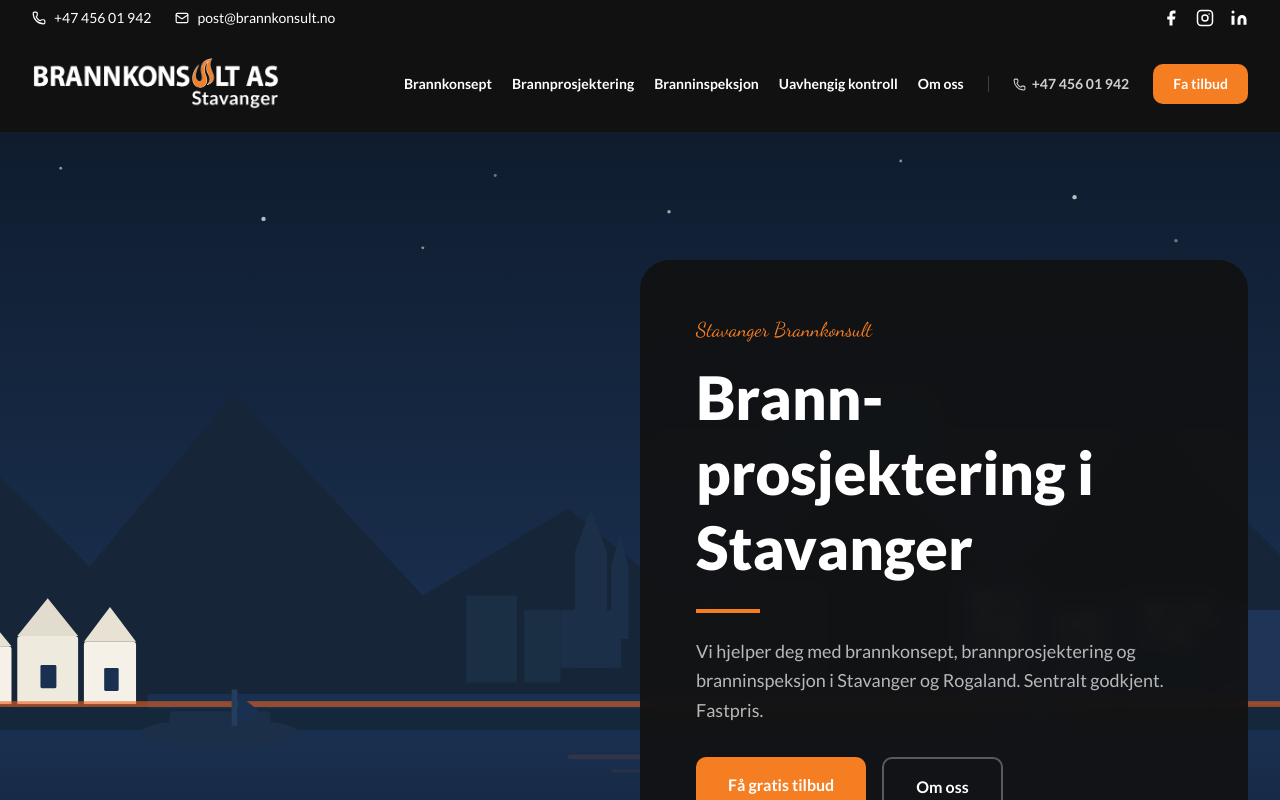
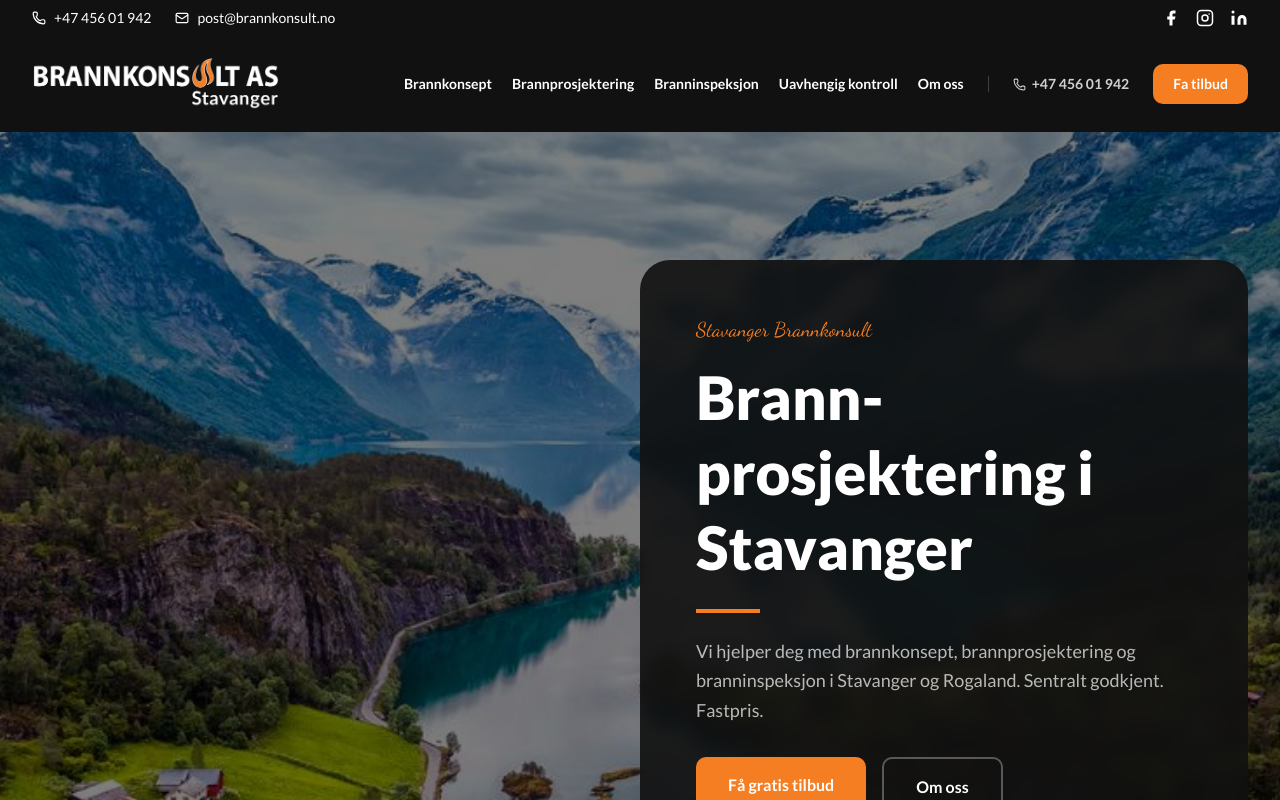
Before and after one commit to TerjeFevaag/stavangerbrannkonsult, a Next.js app: page / in a window 1280 px wide. Shown: the top 800 px of the page. Built offline with nearby package versions, Linux system fonts and the light colour scheme.

Commit message:
Revert hero to original photo
Co-Authored-By: Claude Sonnet 4.6 <noreply@anthropic.com>

```diff
--- a/app/page.tsx
+++ b/app/page.tsx
@@ -96,11 +96,15 @@ export default function HomePage() {
       <section className="relative min-h-screen flex items-stretch overflow-hidden">
         {/* Left: city image with diagonal clip */}
         <div className="absolute inset-0">
-          <img
-            src="/images/hero.svg"
-            alt="Stavanger by — silhuett av Gamle Stavanger, domkirken og Vågen havn"
-            className="w-full h-full object-cover"
+          <Image
+            src="/images/hero.jpg"
+            alt="Stavanger by"
+            fill
+            className="object-cover"
+            sizes="100vw"
+            priority
           />
+          <div className="absolute inset-0 bg-brand-black/50" />
         </div>
         {/* Right panel — dark overlay + content */}
         <div className="relative z-10 w-full max-w-[1350px] mx-auto px-4 sm:px-6 lg:px-8 flex items-center min-h-screen py-32">
```
